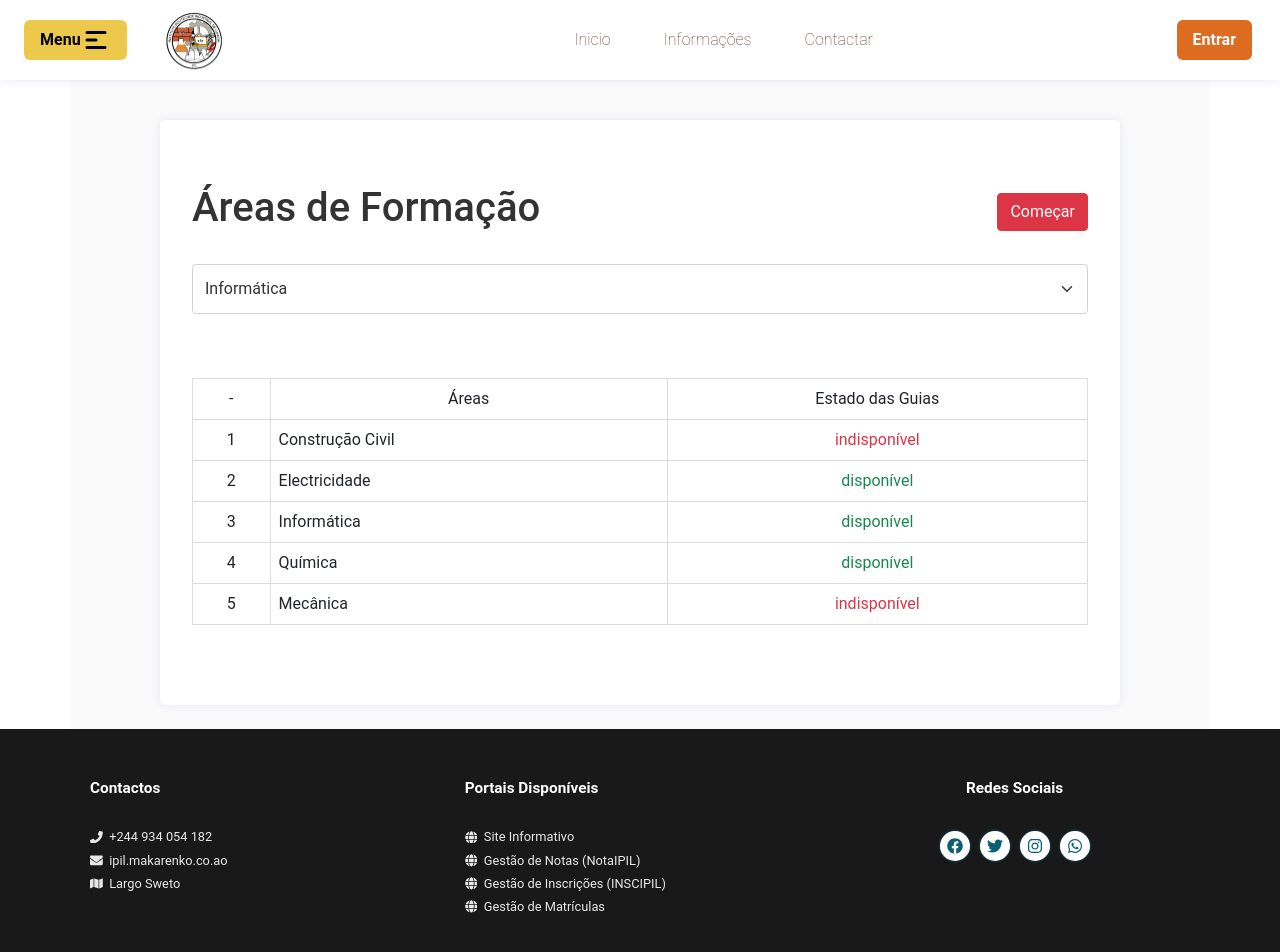
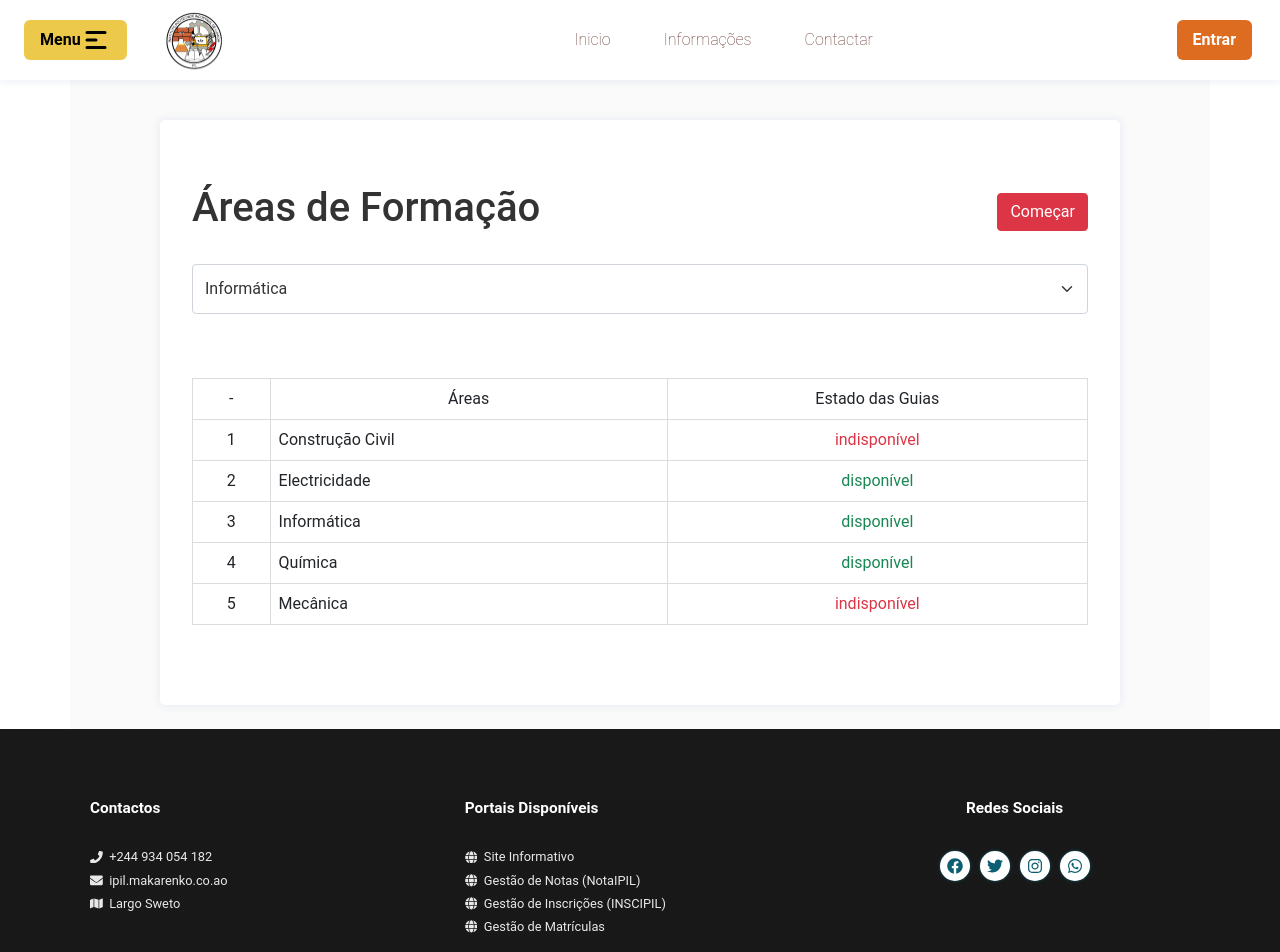
Before and after one commit to pedrodls/insc_ipil_client, a React (Vite) app: page /signup in a window 1280 px wide. Shown: the top 952 px of the page. Built offline with nearby package versions, Linux system fonts and the light colour scheme.

Commit message:
define inputDate & inputFile parameters

```diff
--- a/src/components/button/Button.tsx
+++ b/src/components/button/Button.tsx
@@ -3,6 +3,6 @@ import styles from './Button.module.scss';
 export default function Button({ type="button", text="", _class="", handle=()=>{}, disabled=false }: any) { /** */
 
     return (
-        <button type={type} className={`btn ${styles[_class]}`} onClick={handle} disabled={disabled}>{text}</button>
+        <button type={type} className={`btn ${styles[_class]} shadow-none`} onClick={handle} disabled={disabled}>{text}</button>
     )
 }
--- a/src/components/footer/Footer.module.scss
+++ b/src/components/footer/Footer.module.scss
@@ -4,7 +4,7 @@
     font-size: .8em;
 
     .links {
-        padding: 20px;
+        padding: 40px 20px;
 
         h1 {
             font-size: 1.2em;
--- a/src/components/input/Input.tsx
+++ b/src/components/input/Input.tsx
@@ -17,8 +17,7 @@ export default function Input({ registerYup=() => {}, defaultValue = "", readOnl
         </>
     )
 }
-export function InputDate({ registerYup=() => {}, maxDate=moment().format('YYYY-MM-DD'), defaultValue = "", text = "", name = "", _class = "", title = "",handleEvent = ()=>{}}: any) {
-    console.log(maxDate)
+export function InputDate({ registerYup=() => {}, minDate="", maxDate=moment().format('YYYY-MM-DD'), defaultValue = "", text = "", name = "", _class = "", title = "",handleEvent = ()=>{}}: any) {
     const [value, setValue] = useState<string>(defaultValue);
     const handleChange = (e: any) => {
         setValue(e.target.value);
@@ -27,7 +26,7 @@ export function InputDate({ registerYup=() => {}, maxDate=moment().format('YYYY-
     return (
         <>
             {text && <label htmlFor={name}>{text}</label>}
-            <input {...registerYup(name)} id={name} title={title} type={'date'} max={maxDate} name={name} className={`${styles[_class]} form-control`} required={true} onChange={handleChange} value={value} />
+            <input {...registerYup(name)} id={name} title={title} type={'date'} max={maxDate} min={minDate} name={name} className={`${styles[_class]} form-control`} required={true} onChange={handleChange} value={value} />
         </>
     )
 }
```
